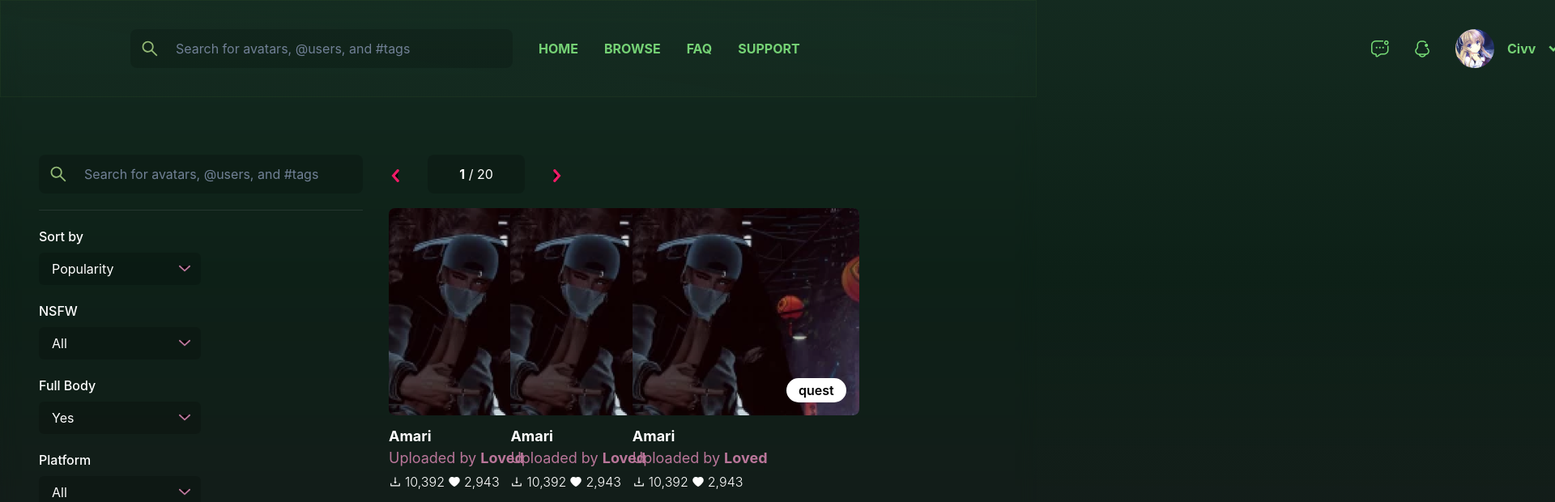
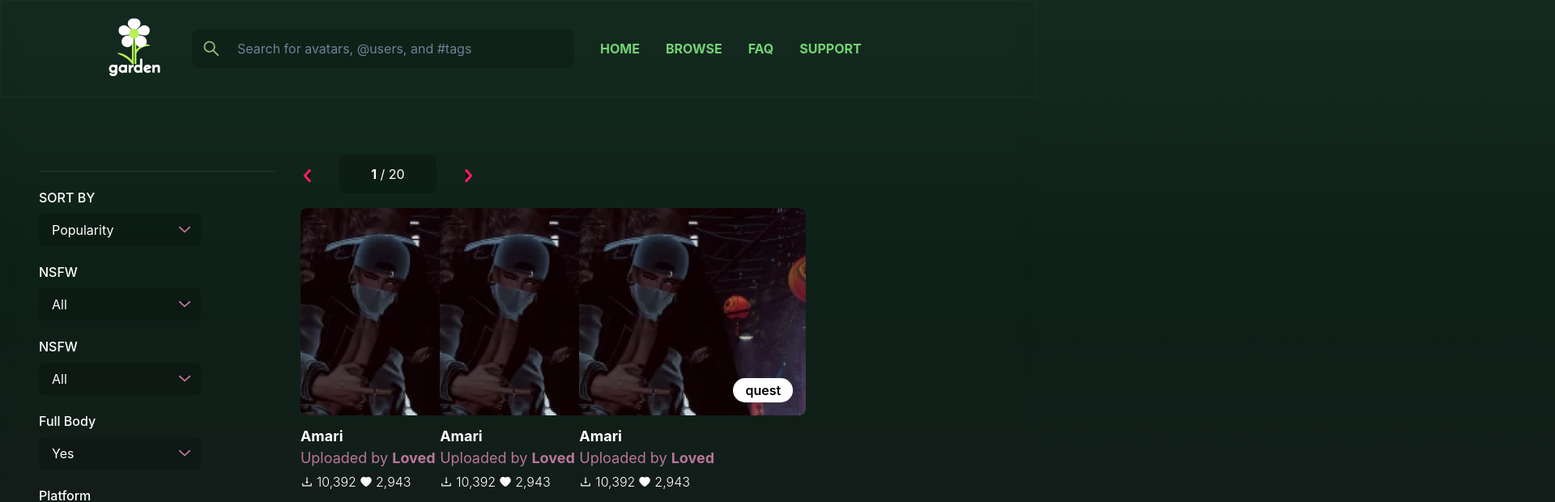
Before and after one commit to GoulartAugusto/fm-web-test-master, a Next.js app: page /browse in a window 1280 px wide. Shown: the top 620 px of the page at 81% size, 1920 px wide, since content can reach past the window. Built offline with nearby package versions, Linux system fonts and the light colour scheme.

Commit message:
header styled

```diff
--- a/src/components/header.js
+++ b/src/components/header.js
@@ -22,10 +22,10 @@ import SearchBar from "./searchBar";
 function Header() {
   return (
     <Flex d='flex' flexDir='row' alignItems='flex-start' p='0px 0px 71px' gap='8px' w='100vw' h='191px' flex='none' order='0' flexGrow='0'>
-      <Flex d='flex' flexDir='row' justifyContent='space-between' alignItems='center' p='10px 63px' gap='996px' w='100vw' h='120px' bg='linear-gradient(189.23deg, #244234 -1712.74%, rgba(0, 0, 0, 0) 257.9%)' border='0.5px solid rgba(129, 200, 38, 0.05)' flex='none' order='0' flexGrow='1'>
+      <Flex d='flex' flexDir='row' justifyContent='space-between' alignItems='center' p='10px 63px' h='120px' backg='linear-gradient(189.23deg, #244234 -1712.74%, rgba(0, 0, 0, 0) 257.9%)' border='0.5px solid rgba(129, 200, 38, 0.05)' flex='none' order='0' flexGrow='1'>
         <Flex d='flex' flexDir='row' justifyContent='space-between' alignItems='center' p='10px 63px' gap='996px' w='73vw' h='100px' flex='none' order='0' flexGrow='1'>
 
-            <Flex d='flex' flexDir='row' alignItems='center' p='0px 2px' gap='32px' w='568px' h='77px' borderRadius='8px' flex='none' order='0' flexGrow='0'>
+            <Flex d='flex' flexDir='row' alignItems='center' p='0px 2px' gap='32px' h='77px' borderRadius='8px' flex='none' order='0' flexGrow='0'>
               <Link href='/'>
                 <Image
                     src="/assets/logo.png"
@@ -66,6 +66,7 @@ function Header() {
                 >
               <Link href="/browse">{LOCALE_EN.generic.support}</Link>
               </Text>
+
             </Flex>
 
             <Flex d='flex' flexDir='row' alignItems='center' p='16px 2px' gap='32px' w='247px' h='80px' borderRadius='8px' flex='none' order='1' flexGrow='1'>
--- a/src/pages/browse/index.js
+++ b/src/pages/browse/index.js
@@ -38,7 +38,6 @@ function Browse() {
       <Flex gap="32px" padding="0px 48px">
         <Box width="400px" height="489px">
           {/* filters sidebar */}
-          <SearchBar />
 
           <hr
             style={{
@@ -49,7 +48,7 @@ function Browse() {
 
           {/* style select in theme later i cant figure it out rn */}
           <FormControl mt={5}>
-            <FormLabel>Sort by</FormLabel>
+            <FormLabel>SORT BY</FormLabel>
 
             <Select
               width="200px"
@@ -61,6 +60,22 @@ function Browse() {
               icon={<DropdownIcon />}
             >
               <option value="popularity">Popularity</option>
+            </Select>
+          </FormControl>
+
+          <FormControl mt={5}>
+            <FormLabel>NSFW</FormLabel>
+
+            <Select
+              width="200px"
+              value={nsfw}
+              onChange={(e) => setNSFW(e.currentTarget.value)}
+              outline="none"
+              border="none"
+              background="rgba(0, 0, 0, 0.17)"
+              icon={<DropdownIcon />}
+            >
+              <option value="all">All</option>
             </Select>
           </FormControl>
 
```
